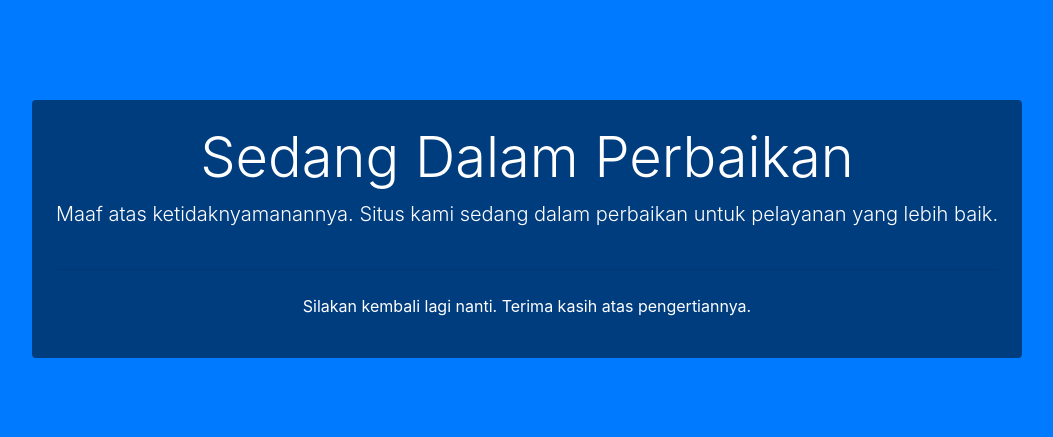
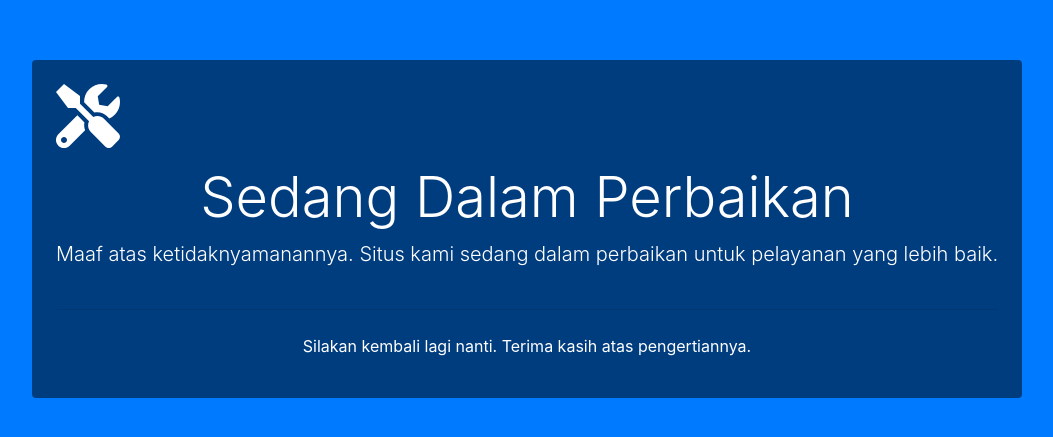
Before and after one commit to Fardangg/PUTRAMEDIKAA-LIST-PRODUK, a plain HTML site: page Perbaiki.html in a window 1280 px wide. Shown: the part 171-608 px from the top of the page, without its empty margins (113-1166 px from the left). Drawn offline with nearby package versions, Linux system fonts and the light colour scheme.

Commit message:
Update Perbaiki.html

```diff
--- a/Perbaiki.html
+++ b/Perbaiki.html
@@ -5,6 +5,7 @@
     <meta name="viewport" content="width=device-width, initial-scale=1.0">
     <title>Situs Sedang Dalam Perbaikan</title>
     <link href="https://maxcdn.bootstrapcdn.com/bootstrap/4.5.2/css/bootstrap.min.css" rel="stylesheet">
+    <link href="https://cdnjs.cloudflare.com/ajax/libs/font-awesome/5.15.4/css/all.min.css" rel="stylesheet">
     <style>
         body {
             background-color: #007bff;
@@ -21,11 +22,16 @@
             background-color: rgba(0, 0, 0, 0.5);
             border: none;
         }
+        .fa-tools {
+            font-size: 4rem;
+            margin-bottom: 1rem;
+        }
     </style>
 </head>
 <body>
     <div class="container">
         <div class="card p-4">
+            <i class="fas fa-tools fa-4x"></i>
             <h1 class="display-4">Sedang Dalam Perbaikan</h1>
             <p class="lead">Maaf atas ketidaknyamanannya. Situs kami sedang dalam perbaikan untuk pelayanan yang lebih baik.</p>
             <hr class="my-4">
@@ -36,5 +42,6 @@
     <script src="https://code.jquery.com/jquery-3.5.1.slim.min.js"></script>
     <script src="https://cdn.jsdelivr.net/npm/@popperjs/core@2.5.4/dist/umd/popper.min.js"></script>
     <script src="https://maxcdn.bootstrapcdn.com/bootstrap/4.5.2/js/bootstrap.min.js"></script>
+    <script src="https://cdnjs.cloudflare.com/ajax/libs/font-awesome/5.15.4/js/all.min.js"></script>
 </body>
 </html>
```
